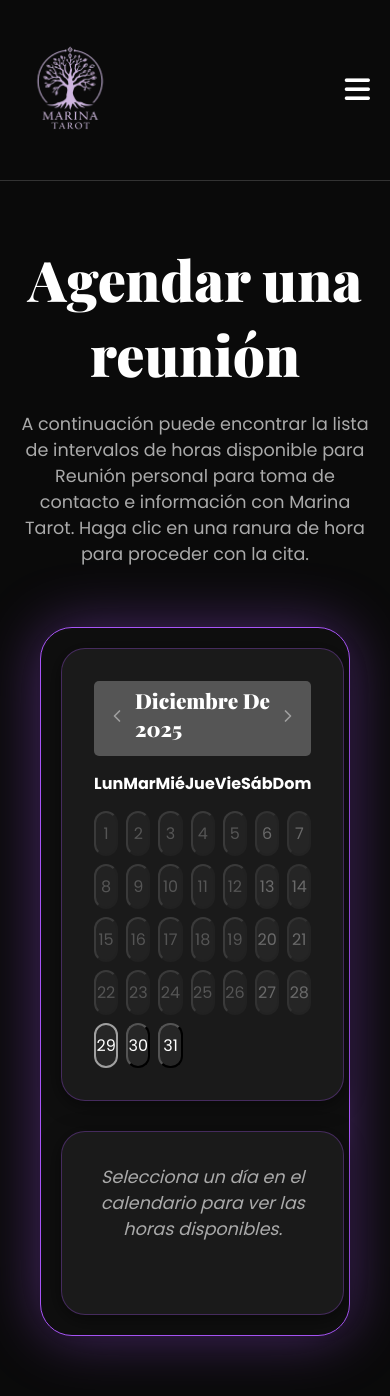
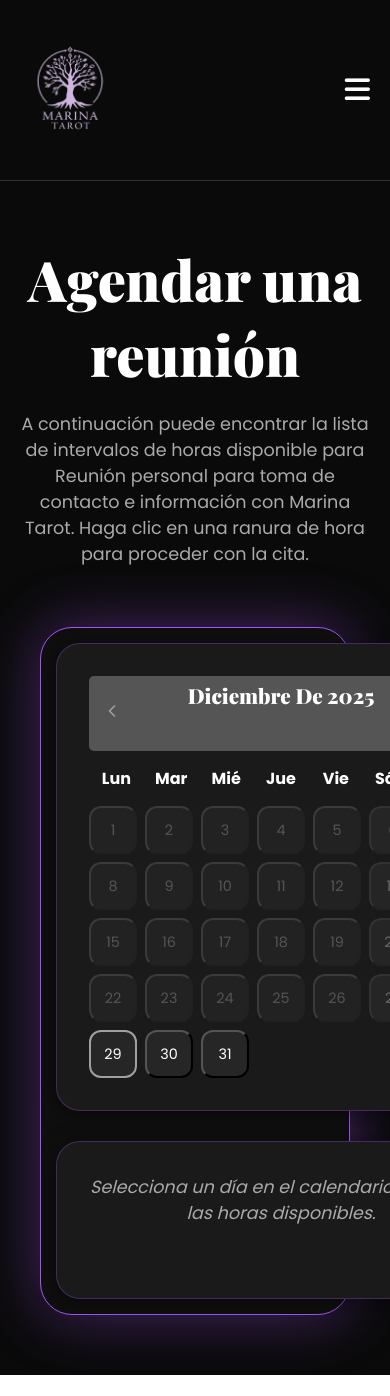
Before and after one commit to Rodriguez-22/marina_tarot, a Next.js app: page /contacto in a window 390 px wide. After the commit the page ends 1375 px from the top, so only its background shows below. Built offline with nearby package versions, Linux system fonts and the light colour scheme.

Commit message:
más soluciones

```diff
--- a/app/globals.css
+++ b/app/globals.css
@@ -888,32 +888,34 @@ main {
 }
 
 /* === REFUERZO DE LA GRILLA 2x2 PARA ESCRITORIO (CSS Puro) === */
-@media (max-width: 1200px) {
+@media (max-width: 768px) {
   .scheduler-widget-custom {
-    grid-template-columns: 1fr 1fr;
-    /* Colapsa a 2 columnas en pantallas medianas */
+    grid-template-columns: 1fr !important;
+    padding: 15px; /* Bajamos un poco el padding para ganar espacio */
   }
 
-  .booking-form {
-    grid-column: span 2;
+  /* Si la pantalla es menor a 480px (móviles verticales), mejor 1 sola columna de horas */
+  .time-slots {
+    grid-template-columns: repeat(auto-fit, minmax(140px, 1fr)) !important;
+    gap: 10px;
+  }
+
+  .custom-calendar-day {
+    height: auto; /* Permitimos que crezca si es necesario */
+    min-height: 48px; /* Aseguramos que sea fácil de tocar */
+    aspect-ratio: 1 / 1; /* Mantiene los días cuadrados, se ve más limpio */
+    padding: 5px;
   }
 }
 
-@media (max-width: 768px) {
-  .scheduler-widget-custom {
-    grid-template-columns: 1fr !important;
-    /* Una sola columna en móvil */
-    padding: 20px;
-  }
-
+/* Ajuste extra para teléfonos muy pequeños */
+@media (max-width: 400px) {
   .time-slots {
-    grid-template-columns: repeat(2, 1fr) !important;
-    /* Mantiene 2 columnas en móvil si hay espacio */
+    grid-template-columns: 1fr !important; /* Una sola columna para que el texto respire */
   }
 
   .custom-calendar-day {
-    height: 45px;
-    font-size: 1rem;
+    font-size: 0.9rem;
   }
 }
 
```
